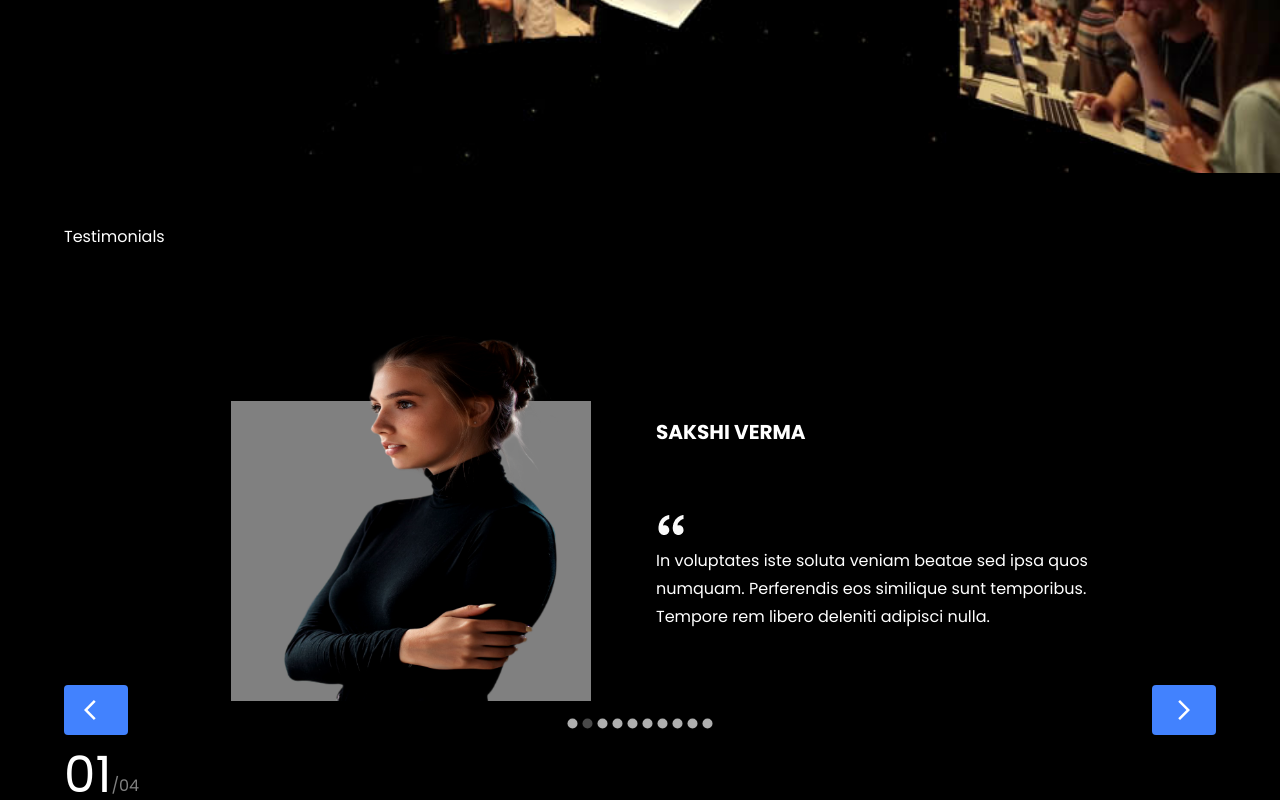
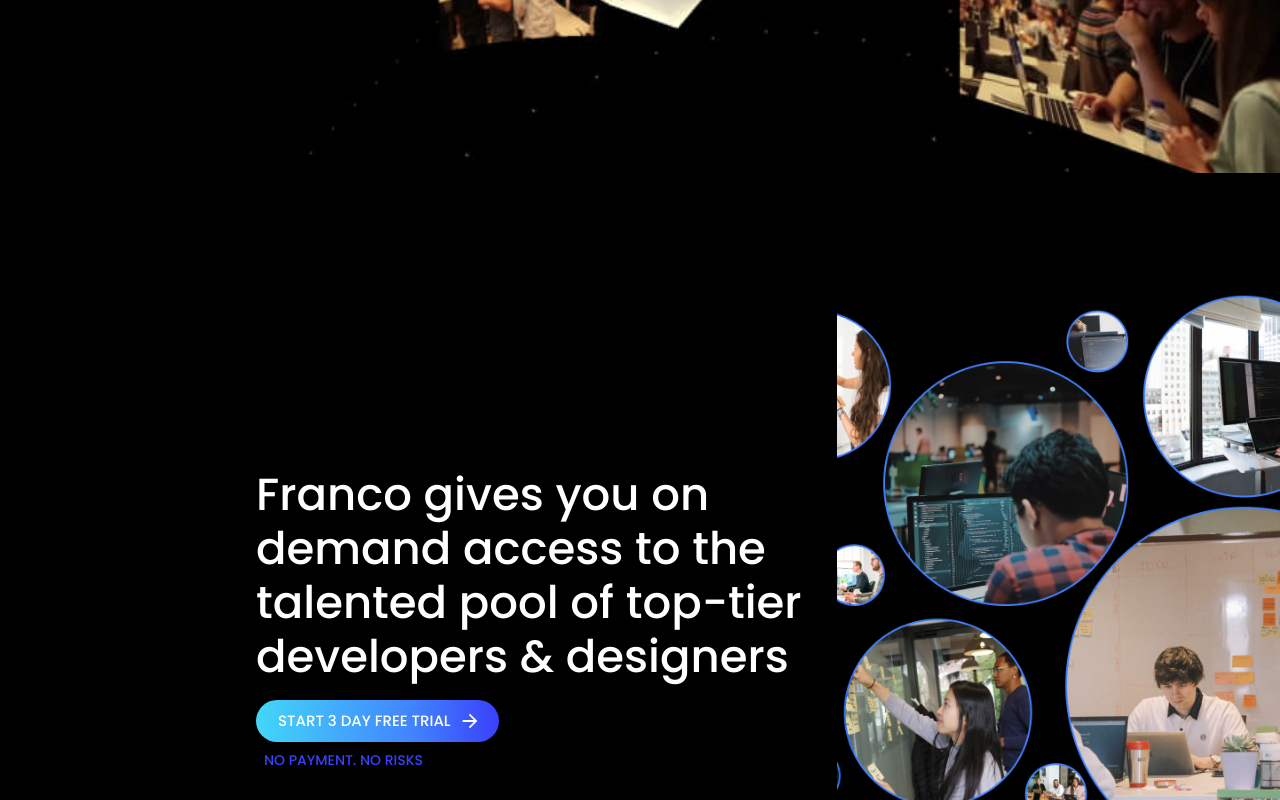
Before and after one commit to shohagroy/frranco-it-service-client, a React (Vite) app: page / in a window 1280 px wide. Shown: the part 5520-6320 px from the top of the page. Built offline with nearby package versions, Linux system fonts and the light colour scheme.

Commit message:
service section code update and new ui container added

```diff
--- a/src/components/section/ServicesSection.tsx
+++ b/src/components/section/ServicesSection.tsx
@@ -1,8 +1,9 @@
-import { Box, Container, Grid, Typography } from "@mui/material";
+import { Box, Button, Container, Grid, Typography } from "@mui/material";
 import ArrowForwardIcon from "@mui/icons-material/ArrowForward";
 import OutlineButton from "../button/OutlineButton";
 import EventBG from "../../assets/event-bg.png";
 import MainButton from "../button/MainButton";
+import GroupBg2 from "../../assets/group-bg.png";
 
 const ServicesSection = () => {
   const services = [
@@ -203,44 +204,68 @@
         <MainButton>Watch showreel</MainButton>
       </Box>
 
-      {/* <Box
+      <Grid
+        container
+        spacing={6}
         sx={{
-          mt: "100px",
-          background: `url(${GroupBg})`,
-          backgroundRepeat: "no-repeat",
-          height: "230px",
-          width: "100%",
-          backgroundPosition: "right",
-          backgroundSize: "contain",
-          "@media (min-width: 600px)": {
-            height: "900px",
-            backgroundSize: "cover",
-          },
+          height: "100%",
+          paddingY: "50px",
         }}
-        display={"flex"}
-        justifyContent={"center"}
-        alignItems={"center"}
       >
-        <Container maxWidth="lg">
+        <Grid item xs={12} md={8}>
           <Box
+            display={"flex"}
+            justifyContent={"center"}
+            alignItems={"start"}
+            flexDirection={"column"}
             sx={{
               width: "100%",
-              py: "50px",
+              paddingLeft: "20px",
+              height: "100%",
+              mx: "auto",
               "@media (min-width: 600px)": {
-                height: "900px",
+                paddingLeft: "20vw",
+                height: "800px",
               },
             }}
           >
-            <HeadingText size="45px">
+            <Typography
+              gutterBottom
+              variant="h2"
+              sx={{
+                fontSize: "28px",
+                fontWeight: 500,
+                "@media (min-width: 600px)": {
+                  fontSize: "45px",
+                },
+              }}
+            >
               Franco gives you on demand access to the talented pool of top-tier
               developers & designers
-            </HeadingText>
+            </Typography>
+
+            <MainButton>Start 3 day free trial</MainButton>
+            <Button>NO PAYMENT. NO RISKS</Button>
           </Box>
-          <MainButton>Start 3 day free trial</MainButton>
+        </Grid>
 
-          <Button>NO PAYMENT. NO RISKS</Button>
-        </Container>
-      </Box> */}
+        <Grid
+          sx={{
+            backgroundImage: `url(${GroupBg2})`,
+            backgroundRepeat: "no-repeat",
+            backgroundPosition: "right",
+            backgroundSize: "cover",
+            width: "100%",
+            height: "300px",
+            "@media (min-width: 600px)": {
+              height: "800px",
+            },
+          }}
+          item
+          xs={12}
+          md={4}
+        ></Grid>
+      </Grid>
     </>
   );
 };
```
Also changed, not shown: src/assets/group2-bg.png (added).
